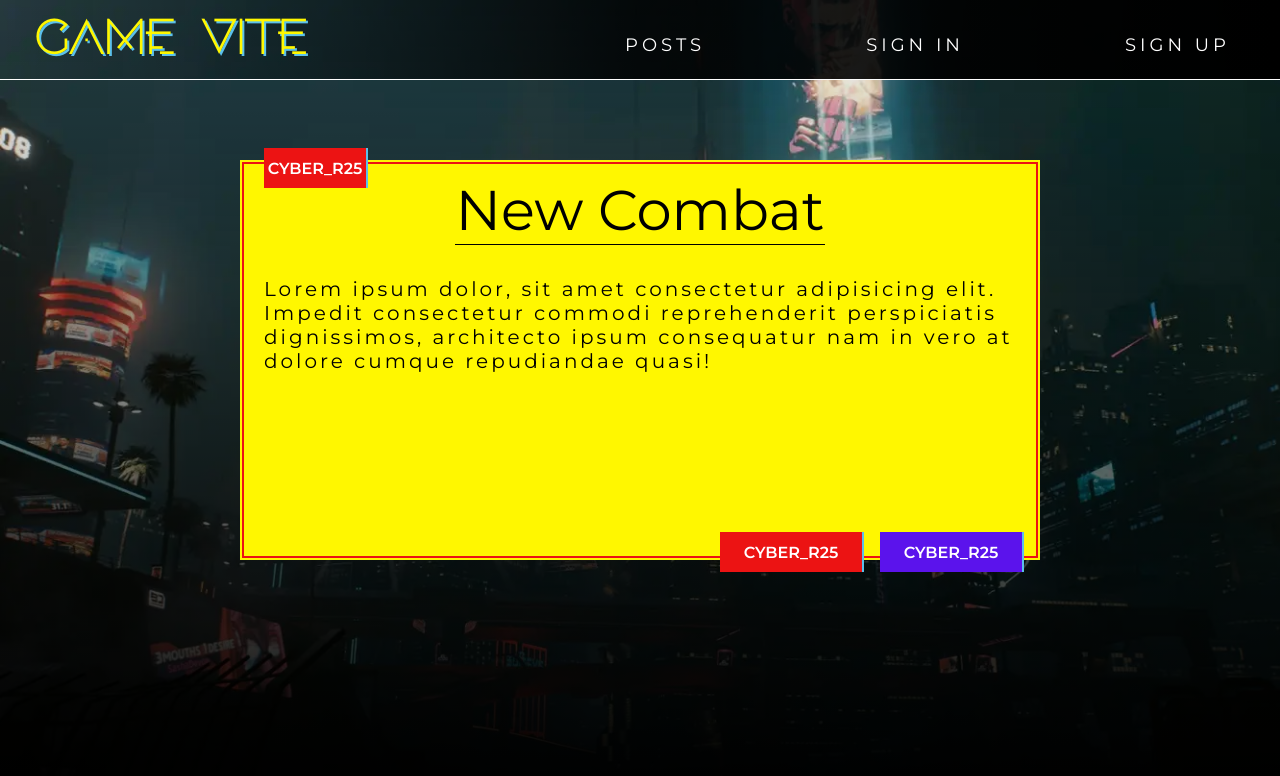
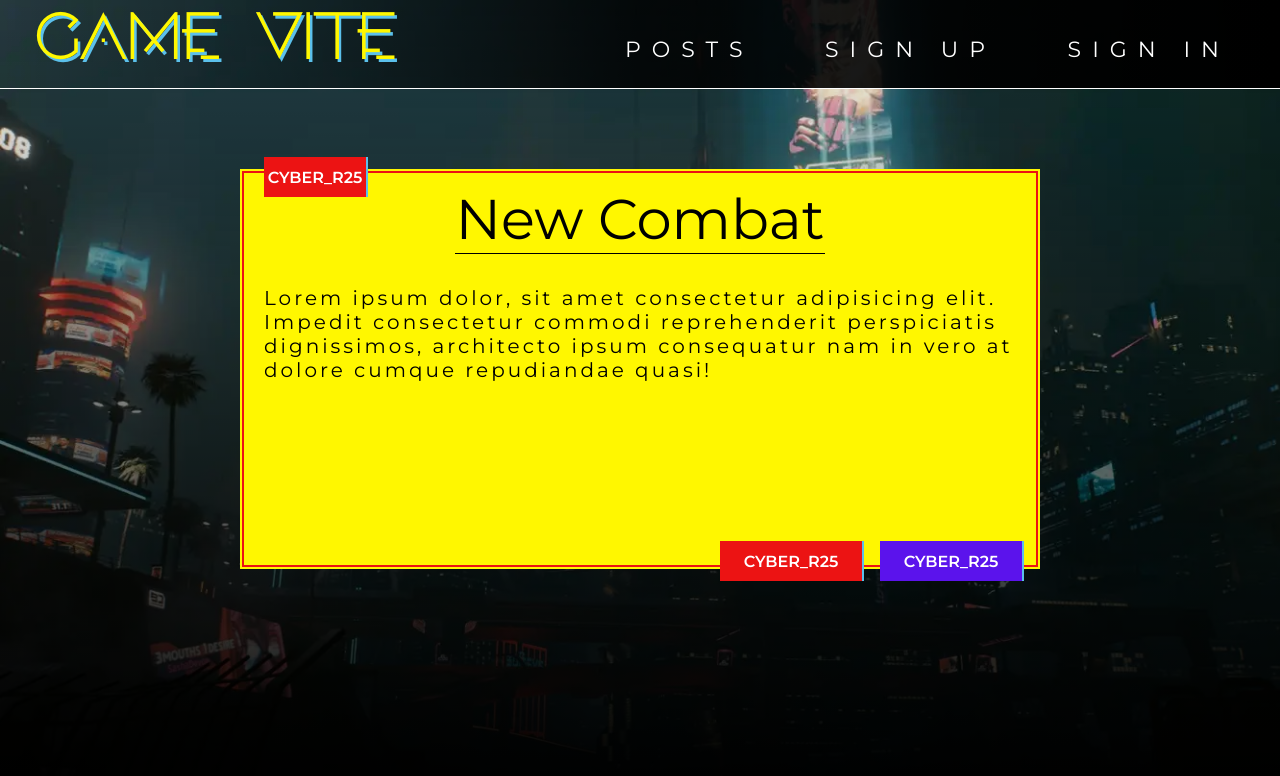
Before and after one commit to kkuczniak/vite-blog, a React (Vite) app in the folder vite-project/: page / in a window 1280 px wide. Shown: the top 776 px of the page. Built offline with nearby package versions, Linux system fonts and the light colour scheme.

Commit message:
Navbar links glitch animation

```diff
--- a/vite-project/src/components/Navigation.tsx
+++ b/vite-project/src/components/Navigation.tsx
@@ -10,9 +10,15 @@ const Navigation: React.FunctionComponent<INavigationProps> = (props) => {
         <p>Game Vite</p>
       </NavLink>
       <div className={styles.leftNav}>
-        <NavLink to='/posts'>Posts</NavLink>
-        <NavLink to='/login'>Sign In</NavLink>
-        <NavLink to='/login'>Sign Up</NavLink>
+        <NavLink className={styles.glitch} data-glitch='Posts' to='/posts'>
+          Posts
+        </NavLink>
+        <NavLink className={styles.glitch} data-glitch='Sign Up' to='/login'>
+          Sign Up
+        </NavLink>
+        <NavLink className={styles.glitch} data-glitch='Sign In' to='/login'>
+          Sign In
+        </NavLink>
       </div>
     </nav>
   );
--- a/vite-project/src/styles/components/Navigation.module.scss
+++ b/vite-project/src/styles/components/Navigation.module.scss
@@ -20,10 +20,10 @@
     text-decoration: none;
   }
   p {
-    margin: 15px 0 10px 15px;
+    margin: 15px 0 15px 45px;
     font-family: 'Project-Hydra-Regular';
-    font-size: 38px;
-
+    font-size: 42px;
+    transform: scale(1.2);
     color: #fff700;
     text-shadow: 2px 2px #5bc0eb;
   }
@@ -35,13 +35,88 @@
     justify-content: space-between;
     a {
       text-decoration: none;
-      color: #fff;
-      font-size: 18px;
+      font-size: 22px;
       text-transform: uppercase;
       letter-spacing: 4px;
+    }
+
+    @mixin glitchCopy {
+      content: attr(data-glitch);
+      position: absolute;
+      top: 0;
+      left: 0;
+      width: 100%;
+      height: 100%;
+    }
+    // Glitch animation created by Isaac 'Kay' Doud
+    .glitch {
+      position: relative;
+      color: white;
+      letter-spacing: 0.5em;
       &:hover {
-        color: #5bc0eb;
-        //TODO add glitch effect
+        /* Animation provies a slight random skew. Check bottom of doc
+    for more information on how to random skew. */
+        animation: glitch-skew 1s infinite linear alternate-reverse;
+
+        // Creates a copy before our text.
+        &::before {
+          // Duplicates our text with the mixin.
+          @include glitchCopy;
+          // Scoots text slightly to the left for the color offset.
+          left: 2px;
+          // Creates the color 'shadow' that happens on the glitch.
+          text-shadow: -2px 0 #ff00c1;
+          /* Creates an initial clip for our glitch. This works in
+      a typical top,right,bottom,left fashion and creates a mask
+      to only show a certain part of the glitch at a time. */
+          clip: rect(44px, 450px, 56px, 0);
+          /* Runs our glitch-anim defined below to run in a 5s loop, infinitely,
+      with an alternating animation to keep things fresh. */
+          animation: glitch-anim 5s infinite linear alternate-reverse;
+        }
+
+        // Creates a copy after our text. Note comments from ::before.
+        &::after {
+          @include glitchCopy;
+          left: -2px;
+          text-shadow: -2px 0 #00fff9, 2px 2px #ff00c1;
+          animation: glitch-anim2 1s infinite linear alternate-reverse;
+        }
+      }
+    }
+
+    /* Creates an animation with 20 steaps. For each step, it calculates
+  a percentage for the specific step. It then generates a random clip
+  box to be used for the random glitch effect. Also adds a very subtle
+  skew to change the 'thickness' of the glitch.*/
+    @keyframes glitch-anim {
+      $steps: 20;
+      @for $i from 0 through $steps {
+        #{percentage(calc(($i*(1/$steps))))} {
+          clip: rect(random(100) + px, 9999px, random(100) + px, 0);
+          transform: skew(calc((random(100) / 100)) + deg);
+        }
+      }
+    }
+
+    // Same deal, just duplicated for ultra randomness.
+    @keyframes glitch-anim2 {
+      $steps: 20;
+      @for $i from 0 through $steps {
+        #{percentage(calc(($i*(1/$steps))))} {
+          clip: rect(random(100) + px, 9999px, random(100) + px, 0);
+          transform: skew(calc((random(100) / 100)) + deg);
+        }
+      }
+    }
+
+    // Does the same deal as before, but now only skews. Used for main text.
+    @keyframes glitch-skew {
+      $steps: 10;
+      @for $i from 0 through $steps {
+        #{percentage(calc(($i*(1/$steps))))} {
+          transform: skew((random(10) - 5) + deg);
+        }
       }
     }
   }
```
